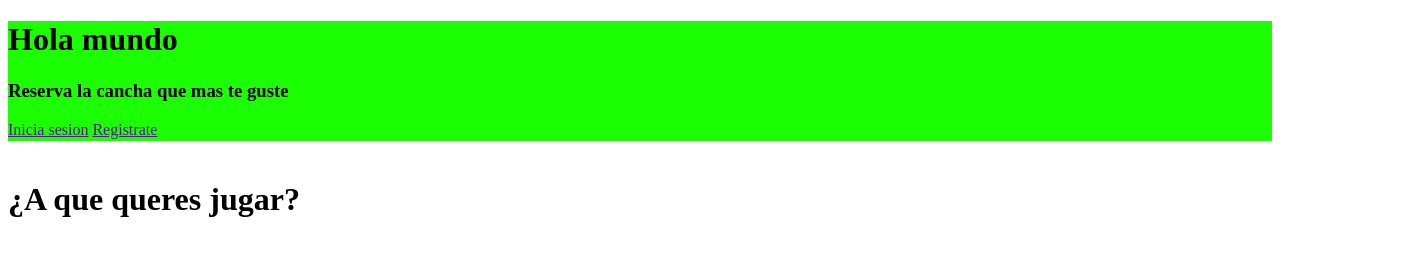
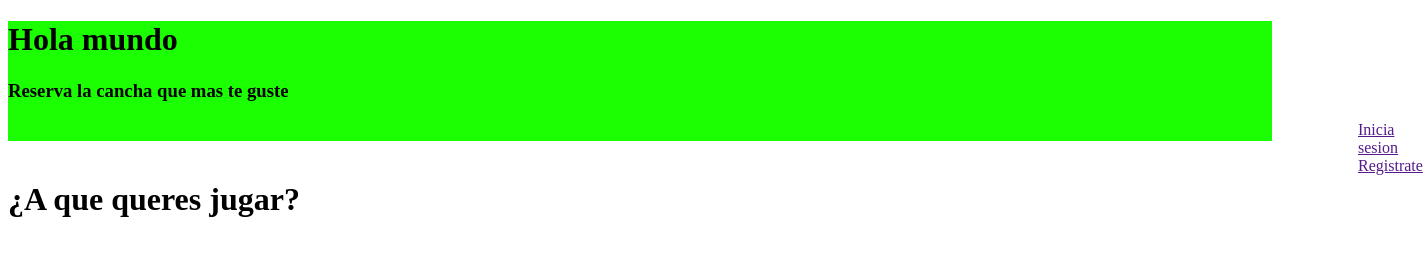
Before and after one commit to lbaerfand/fand2, a plain HTML site: page index.html in a window 1280 px wide. Shown: the whole page, 1423 px wide, since content can reach past the window. Drawn offline with Linux system fonts and the light colour scheme.

Commit message:
inisio de sesion

```diff
--- a/index.html
+++ b/index.html
@@ -9,7 +9,7 @@
     <div style="background-color: #1cff02; width: 100%; height: 120px;">
         <H1>Hola mundo</h1>
         <h3>Reserva la cancha que mas te guste</h3>
-         <div>
+         <div style="margin-left: 1350px;margin-bottom: 200px;">
             <a href="">Inicia sesion</a>
             <a href="">Registrate</a>
         </div>
```
